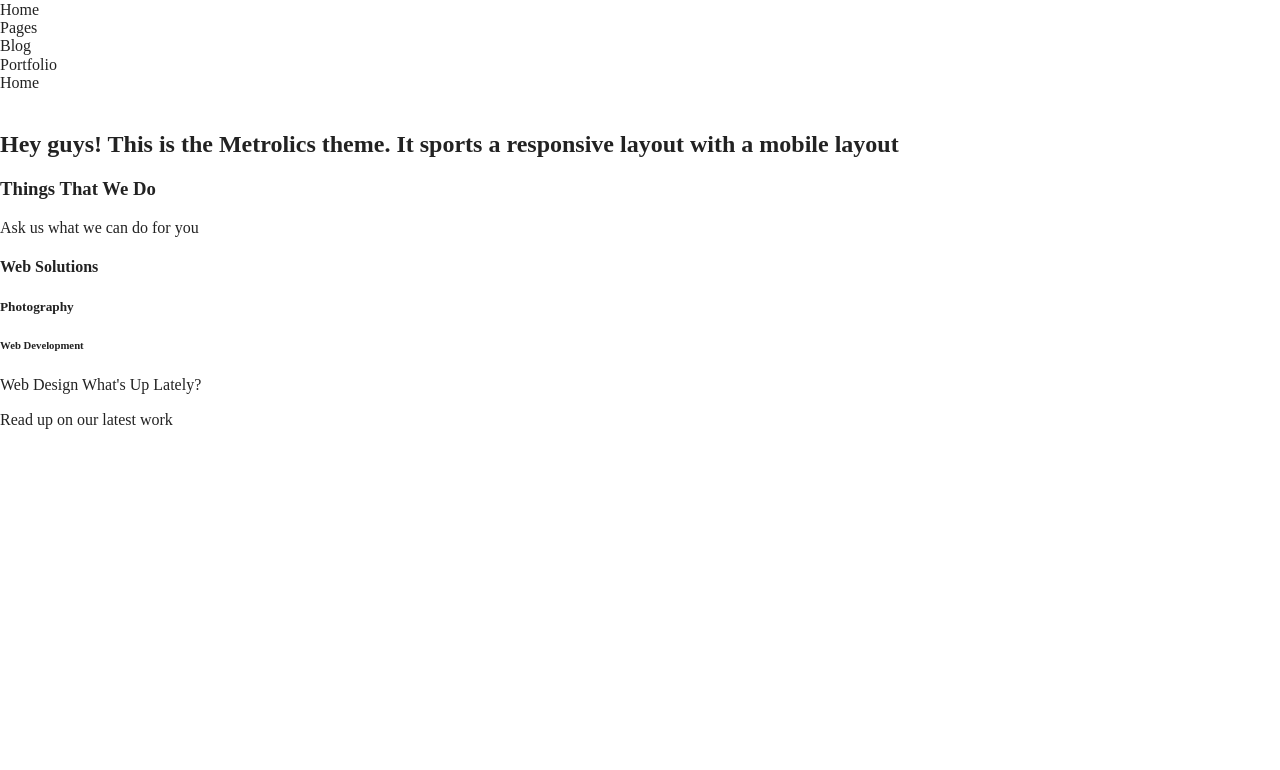
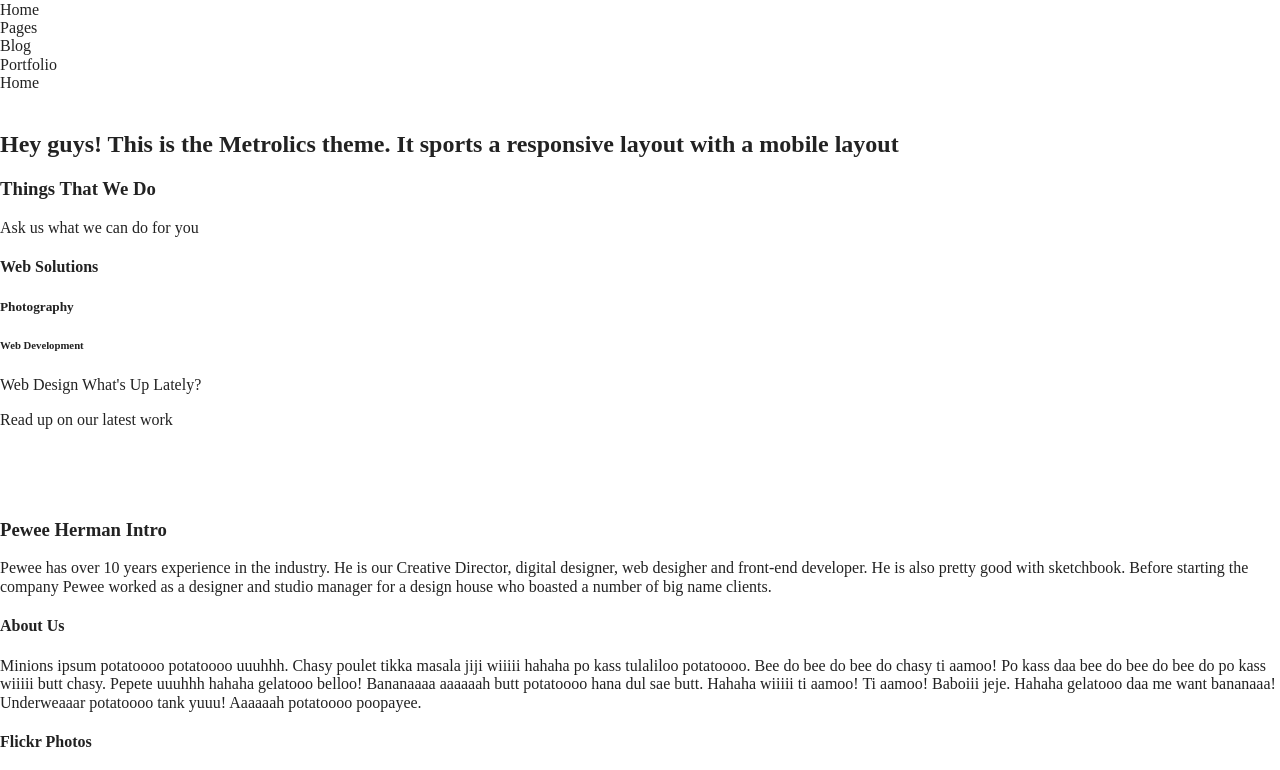
Before and after one commit to msyukurrr/metrolics_assignment, a website built with Parcel: page index.html in a window 1280 px wide. Shown: the part 79-849 px from the top of the page. Before the commit the page ends 800 px from the top, so only its background shows below. Built offline with nearby package versions, Linux system fonts and the light colour scheme; files whose address does not match are found by name.

Commit message:
started footer

```diff
--- a/index.html
+++ b/index.html
@@ -44,9 +44,37 @@
   <div> <img src=""> </div>
   <div> <img src=""> </div>
   <div> <img src=""> </div>
+
+<!--footer-->
+    <footer class="pagefooter">
+      <div class="pagefooter_intro">
+        <h3 class="heading">
+          Pewee Herman Intro
+        </h3>
+        <p>Pewee has over 10 years experience in the industry. He is our Creative Director, digital designer,
+          web desigher and front-end developer. He is also pretty good with sketchbook. Before starting the company Pewee worked
+          as a designer and studio manager for a design house who boasted a number of big name clients.
+        </p>
+      </div>
+      <div class="aboutus_column">
+        <h4 class="upturn">About Us</h4>
+        <p class="upturn">Minions ipsum potatoooo potatoooo uuuhhh. Chasy poulet tikka masala jiji wiiiii hahaha po kass tulaliloo potatoooo. Bee do bee do bee do chasy ti aamoo! Po kass daa bee do bee do bee do po kass wiiiii butt chasy. Pepete uuuhhh hahaha gelatooo belloo!
+          Bananaaaa aaaaaah butt potatoooo hana dul sae butt. Hahaha wiiiii ti aamoo! Ti aamoo! Baboiii jeje. Hahaha gelatooo daa me want bananaaa! Underweaaar potatoooo tank yuuu! Aaaaaah potatoooo poopayee.</p>
+      </div>
+      <div class="flickr_column">
+        <h4 class="upturn">Flickr Photos</h4>
+        <div class="small_grid">
+          <div class="column">
+            <img src="img/img_placeholder.svg" alt="">
+          </div>
+        </div>
+      </div>
+    </footer>
+
   <script src="js/vendor/modernizr-3.11.2.min.js"></script>
   <script src="js/plugins.js"></script>
   <script src="js/main.js"></script>
+
 
   <!-- Google Analytics: change UA-XXXXX-Y to be your site's ID. -->
   <script>
```
